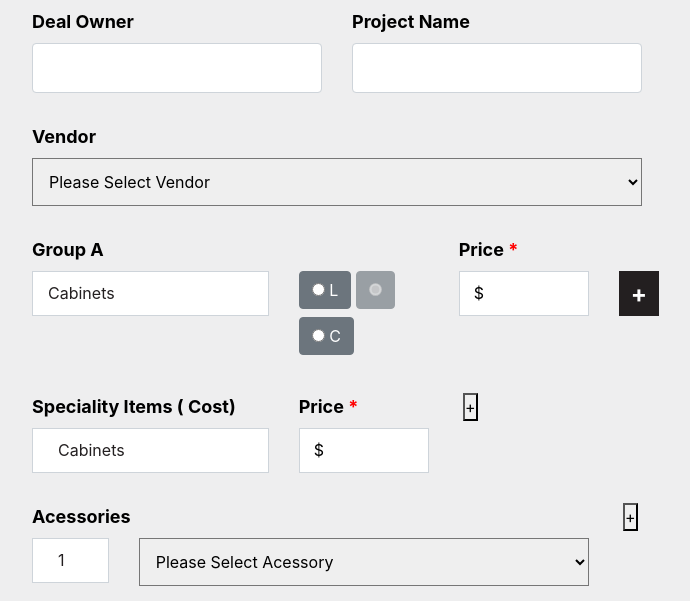
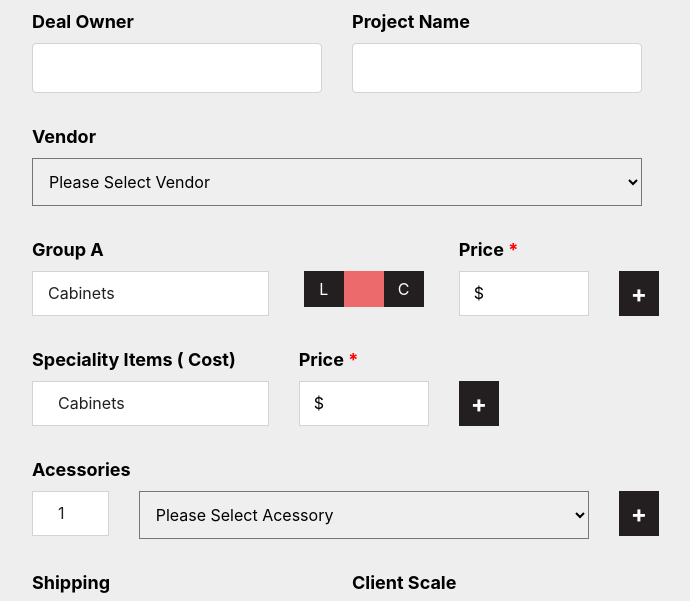
Before and after one commit to upgradeny/Pricing-calculator, a plain HTML site: page index.html in a window 1280 px wide. Shown: the part 180-781 px from the top of the page, without its empty margins (288-978 px from the left). Drawn offline with Linux system fonts and the light colour scheme.

Commit message:
update new changes

```diff
--- a/css/style.css
+++ b/css/style.css
@@ -218,7 +218,7 @@ select, #cmd{
 	background:#eeeeef;
 	color:#000;
 }
-.plus,.minus {
+.btn_plus,.btn_minus,.plus,.minus {
     border: 0;
     background: #231f20;
     color: #fff;
@@ -232,13 +232,13 @@ select, #cmd{
     cursor: pointer;
 	width: 40px;
 }
-.plus:hover{
+.plus:hover,.btn_plus:hover{
 	background: #eb2227;
 }
-.minus{
+.minus,.btn_minus{
     background: #eb2227;
 }
-.minus:hover{
+.minus:hover,.btn_minus:hover{
 	background: #231f20;
 }
 #resultsTable {
@@ -261,3 +261,39 @@ select, #cmd{
 .modification{
 	display:none;
 }
+
+
+.flex_subdiv{
+	display:flex;
+	justify-content:center;
+}
+
+
+
+.btn-secondary {
+    color: #fff;
+    background-color: #b23cfd;
+}
+
+.btn-check {
+    position: absolute;
+    clip: rect(0,0,0,0);
+    pointer-events: none;
+}
+button, input, optgroup, select, textarea {
+    margin: 0;
+    font-family: inherit;
+    font-size: inherit;
+    line-height: inherit;
+}
+.btn_l_c{
+	background: #231f20;
+	color:#fff;
+	border:0;
+	border-radius:0;
+	min-width:40px;
+	cursor:pointer;
+}
+.btn_l_c.active{
+	background: #eb2227 !important;
+}
```
